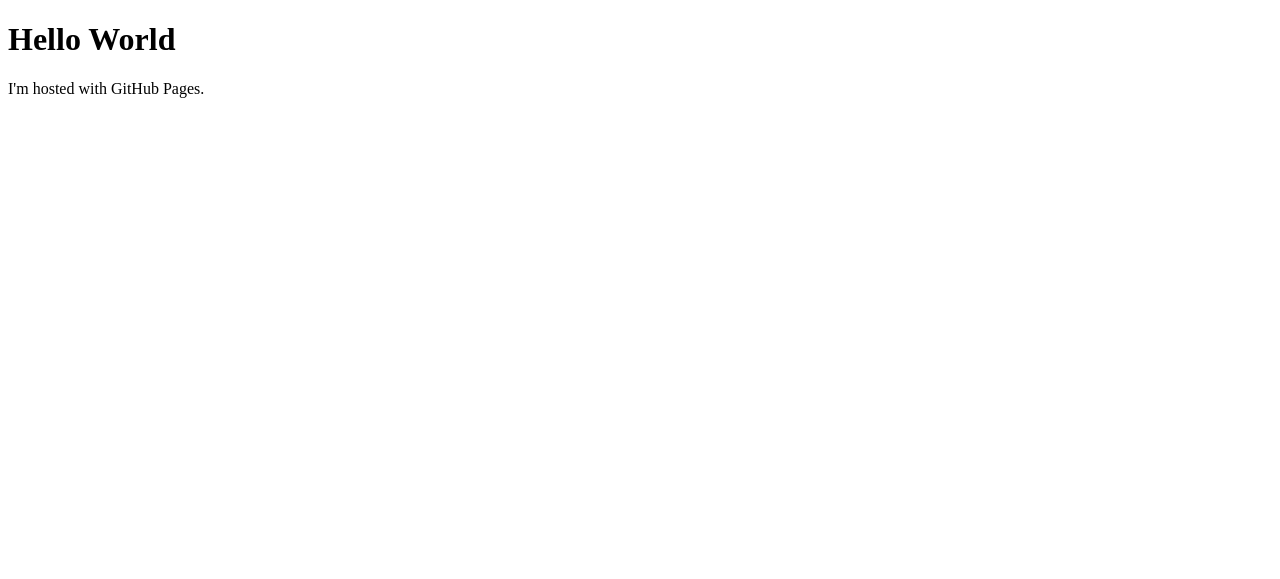
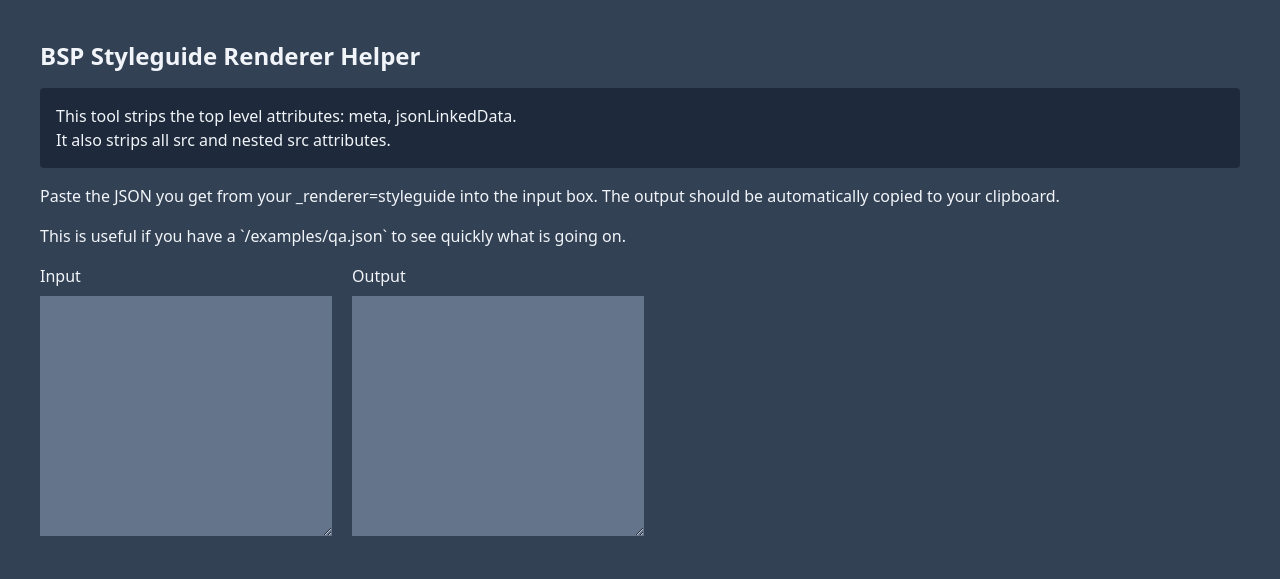
Before and after one commit to shane-deveire/shane-deveire.github.io, a plain HTML site: page index.html in a window 1280 px wide. Drawn offline with nearby package versions, Linux system fonts and the light colour scheme.

Commit message:
Update index.html

```diff
--- a/index.html
+++ b/index.html
@@ -1,7 +1,43 @@
 <!DOCTYPE html>
 <html>
-<body>
-	<h1>Hello World</h1>
-	<p>I'm hosted with GitHub Pages.</p>
+
+<head>
+	<meta charset="UTF-8">
+	<meta name="viewport" content="width=device-width, initial-scale=1.0">
+	<script src="https://cdn.tailwindcss.com"></script>
+	<script src="script.js"></script>
+	<title>BSP JSON Helper</title>
+</head>
+
+<body class="bg-slate-700 text-slate-100 p-10 flex flex-col gap-4">
+	<h1 class="text-2xl font-bold">BSP Styleguide Renderer Helper</h1>
+
+	<div class="bg-slate-800 rounded p-4 inline-block">
+		This tool strips the top level attributes: meta, jsonLinkedData. <br />
+		It also strips all src and nested src attributes.
+	</div>
+
+	<p>Paste the JSON you get from your _renderer=styleguide into the input box. The output should be automatically
+		copied to your clipboard.</p>
+
+	<p>This is useful if you have a `/examples/qa.json` to see quickly what is going on.</p>
+
+	<div class="flex gap-5">
+		<div class="flex flex-col gap-2">
+			<p>Input</p>
+			<textarea class="bg-slate-500" name="input" id="input" cols="30" rows="10"></textarea>
+		</div>
+		<div class="flex flex-col gap-2">
+			<p>Output</p>
+			<textarea class="bg-slate-500" name="output" id="output" cols="30" rows="10"></textarea>
+		</div>
+	</div>
+
+	<div id="message" class="mt-4 bg-emerald-500 text-white p-3 rounded hidden"></div>
+	<div id="error" class="mt-4 bg-rose-500 text-white p-3 rounded hidden"></div>
+
+
+
 </body>
+
 </html>
```
